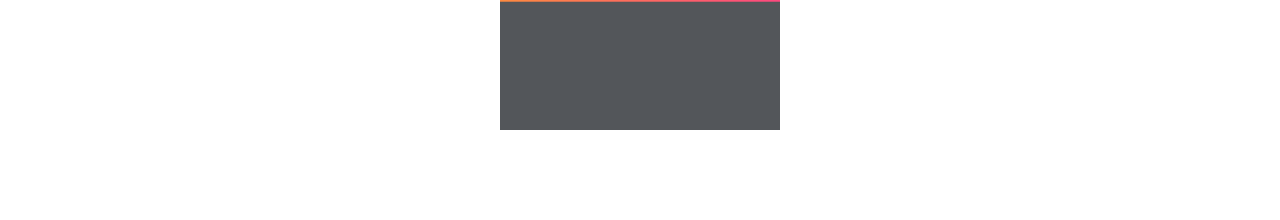
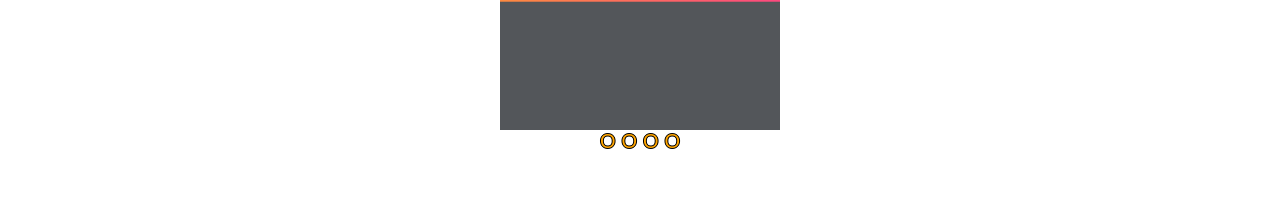
Before and after one commit to martinstojmenovski/Portfolio, a React (Create React App) app: page / in a window 1280 px wide. Shown: the part 1970-2190 px from the top of the page. Built offline with nearby package versions, Linux system fonts and the light colour scheme; a web font is replaced by a local one.

Commit message:
Dots added for selecting an image on the image slider.

```diff
--- a/src/Components/Project.js
+++ b/src/Components/Project.js
@@ -28,7 +28,7 @@ function Project({ project }) {
 
   }
 
-  const leftArrowStyles ={
+  const leftArrowStyles = {
     position: 'absolute',
     top: '50%',
     transform: 'translate(0, -50)',
@@ -38,7 +38,7 @@ function Project({ project }) {
     zIndex: 1,
     cursor: "pointer",
   }
-  const rightArrowStyles ={
+  const rightArrowStyles = {
     position: 'absolute',
     top: '50%',
     transform: 'translate(0, -50)',
@@ -49,9 +49,29 @@ function Project({ project }) {
     cursor: "pointer",
   }
 
+  const dotsContainerStyles = {
+    display: 'flex',
+    justifyContent:'center',
+
+  }
+  const dotStyles = {
+    margin: '0 3px',
+    cursor: 'pointer',
+    fontSize: '20px'
+  }
+  const dots = images.map((image, slideIndex) => {
+    return (
+    <div
+    key ={slideIndex}
+    style={dotStyles}
+    onClick={() => goToSlide(slideIndex)} >O
+    </div>
+    )
+  } )
+
   const goToPrevious = () => {
     const isFirstSlide = currentIndex === 0
-    const newIndex = isFirstSlide ? images.length - 1 : currentIndex - 1 ;
+    const newIndex = isFirstSlide ? images.length - 1 : currentIndex - 1;
     setCurrentIndex(newIndex)
   }
   const goToNext = () => {
@@ -59,7 +79,9 @@ function Project({ project }) {
     const newIndex = isLastSlide ? 0 : currentIndex + 1;
     setCurrentIndex(newIndex)
   }
-
+  const goToSlide = (slideIndex) => {
+    setCurrentIndex(slideIndex)
+  }
 
 
   return (
@@ -68,8 +90,10 @@ function Project({ project }) {
       <div style={sliderStyles} >
         <div style={leftArrowStyles} onClick={goToPrevious} > L </div>
         <div style={rightArrowStyles} onClick={goToNext} > R </div>
-
         <div style={slideStyles}></div>
+        <div style={dotsContainerStyles}>
+          {dots}
+        </div>
       </div>
     </div>
   );
```
